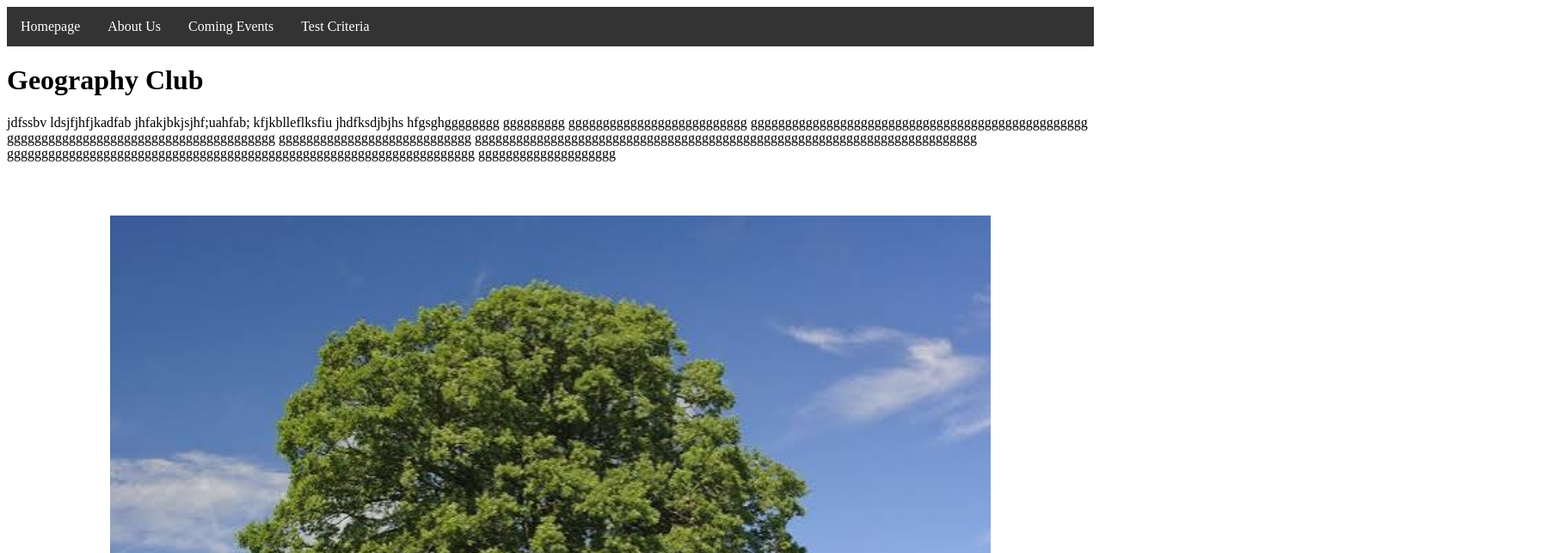
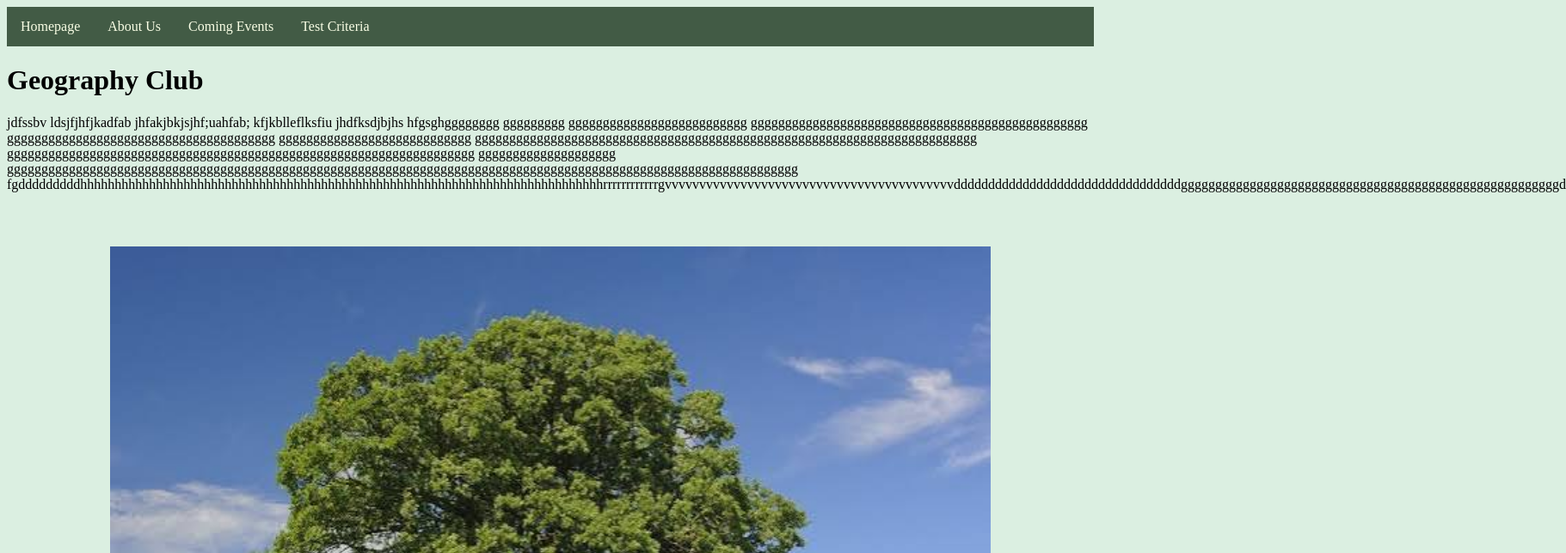
Before and after one commit to ach25603-cloud/ach25603-1tdg-project, a plain HTML site: page index.html in a window 1280 px wide. Shown: the top 644 px of the page at 86% size, 1821 px wide, since content can reach past the window. Drawn offline with Linux system fonts and the light colour scheme.

Commit message:
did homepage CSS and background colors

```diff
--- a/styles.css
+++ b/styles.css
@@ -7,7 +7,7 @@
     margin: 0;
     padding: 0;
     overflow: hidden;
-    background-color: #333333;
+    background-color: #425b45;
 }
 
 .navbar li {
@@ -16,10 +16,15 @@
 
 .navbar li a {
     display: block;
-    color: white;
+    color: #f9fee5;
     text-align: center;
     padding: 14px 16px;
     text-decoration: none;
+}
+
+body{
+    background-color: #dbefe1;
+
 }
 
 ul li a:hover {
@@ -52,3 +57,7 @@
     display: flex;
     flex-direction: row-reverse;
 }
+
+p{
+    color: #000000;
+}
```
Also changed, not shown: index.html (+4 -1 lines).
